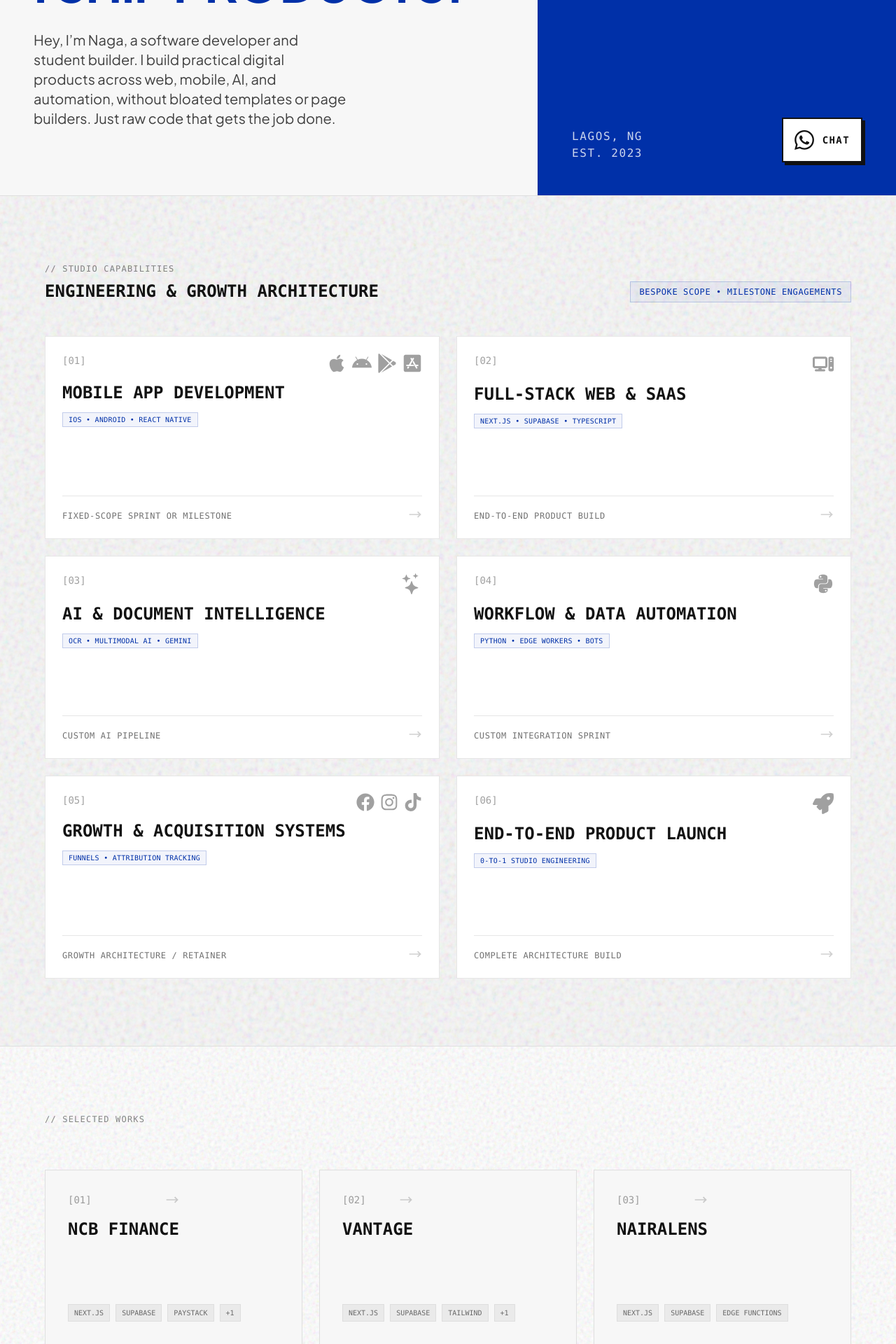
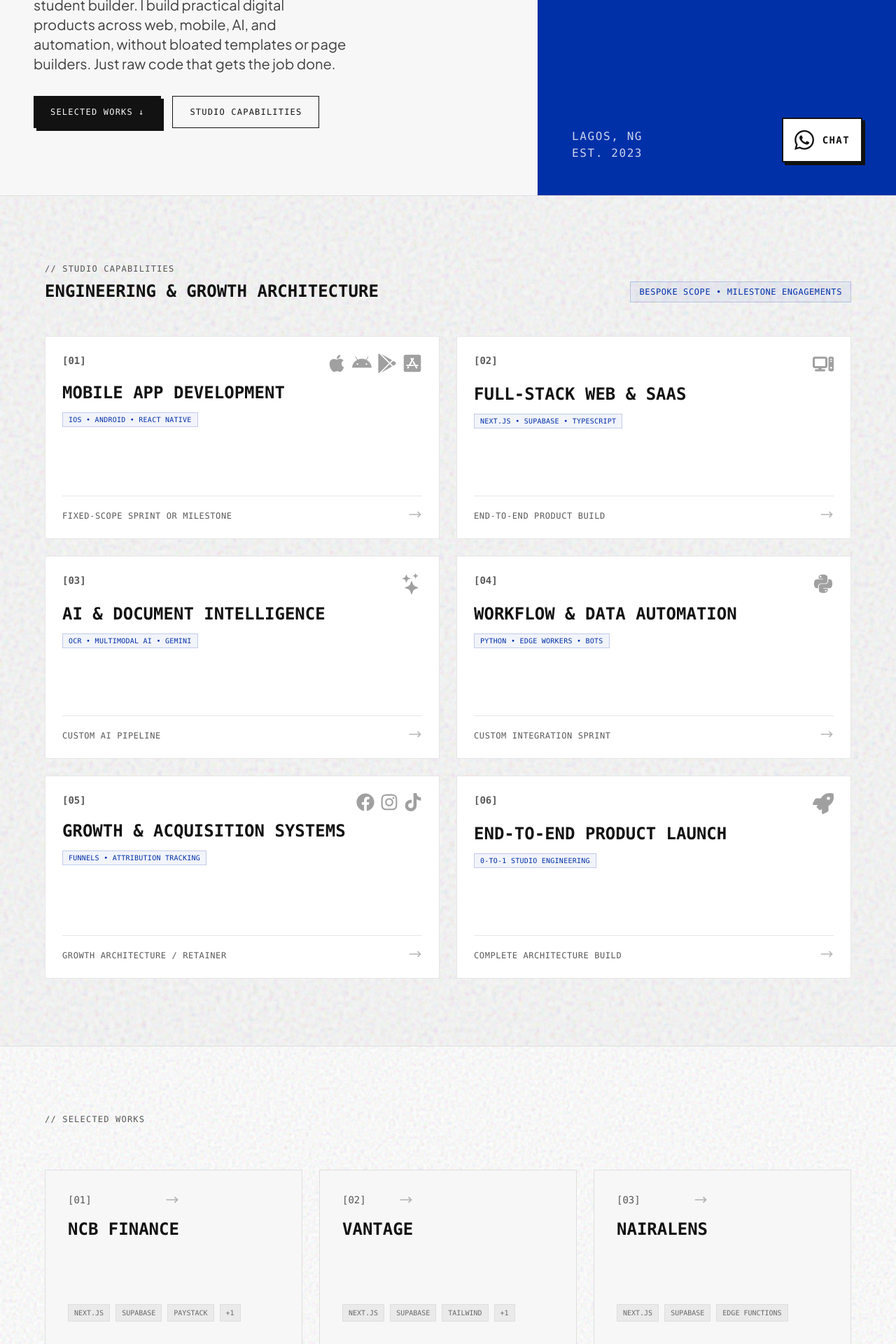
Before and after one commit to francisnaga/My-Portfolio, a React (Vite) app: page / in a window 1280 px wide. Shown: the part 520-2440 px from the top of the page at 70% size. Built offline with nearby package versions, Linux system fonts and the light colour scheme.

Commit message:
fix(superpowers-audit): resolve review findings, harden focus trap, fix contrast and nav order

```diff
--- a/index.html
+++ b/index.html
@@ -3,7 +3,7 @@
   <head>
     <meta charset="UTF-8" />
     <link rel="icon" type="image/svg+xml" href="/favicon.svg" />
-    <meta name="viewport" content="width=device-width, initial-scale=1.0" />
+    <meta name="viewport" content="width=device-width, initial-scale=1.0, viewport-fit=cover" />
     <title>Francis Naga // Independent Software Studio</title>
     <meta name="description" content="Independent software studio building precision mobile apps, fintech infrastructure, and production AI tools. No bloated templates. Just clean code built to convert." />
     <meta name="author" content="Efobi Francis Chibundo (Naga)" />
--- a/src/App.jsx
+++ b/src/App.jsx
@@ -1,4 +1,3 @@
-import { MotionConfig } from 'framer-motion'
 import Nav from './components/Nav'
 import Hero from './components/Hero'
 import Services from './components/Services'
@@ -9,8 +8,7 @@ import { whatsappLink } from './lib/contact'
 
 function App() {
   return (
-    // reducedMotion="user" makes every Framer animation honour the OS setting
-    <MotionConfig reducedMotion="user">
+    <>
       <a href="#main" className="skip-link">Skip to content</a>
       <Nav />
       <div className="relative w-full overflow-x-hidden selection:bg-accent selection:text-white">
@@ -37,7 +35,7 @@ function App() {
       </a>
 
       </div>
-    </MotionConfig>
+    </>
   )
 }
 
--- a/src/components/Contact.jsx
+++ b/src/components/Contact.jsx
@@ -53,7 +53,7 @@ export default function Contact() {
               </li>
             ))}
           </ul>
-          <p className="normal-case tracking-normal text-background/40">
+          <p className="normal-case tracking-normal text-background/70">
             © {CURRENT_YEAR} Efobi Francis Chibundo
           </p>
         </div>
--- a/src/components/Hero.jsx
+++ b/src/components/Hero.jsx
@@ -43,6 +43,21 @@ export default function Hero() {
           >
             Hey, I’m <span translate="no">Naga</span>, a software developer and student builder. I build practical digital products across web, mobile, AI, and automation, without bloated templates or page builders. Just raw code that gets the job done.
           </motion.p>
+          <motion.div variants={itemVariants} className="mt-8 flex flex-wrap gap-4">
+            <a
+              href="#work"
+              className="px-6 py-3.5 bg-foreground text-background font-mono text-xs uppercase tracking-widest hover:bg-accent hover:text-white transition-[background-color,color,transform] active:translate-x-[2px] active:translate-y-[2px] shadow-[4px_4px_0px_0px_rgba(17,17,17,1)] focus-visible:ring-2 focus-visible:ring-accent focus-visible:outline-none flex items-center gap-2"
+            >
+              Selected Works
+              <span aria-hidden="true">↓</span>
+            </a>
+            <a
+              href="#services"
+              className="px-6 py-3.5 border border-foreground text-foreground font-mono text-xs uppercase tracking-widest hover:bg-foreground hover:text-background transition-[background-color,color,transform] active:translate-x-[2px] active:translate-y-[2px] focus-visible:ring-2 focus-visible:ring-accent focus-visible:outline-none flex items-center gap-2"
+            >
+              Studio Capabilities
+            </a>
+          </motion.div>
         </motion.div>
       </div>
 
--- a/src/components/Nav.jsx
+++ b/src/components/Nav.jsx
@@ -6,9 +6,9 @@ import { useDialog } from '../lib/useDialog';
 
 const links = [
   { name: 'Home', href: '#home' },
+  { name: 'Services', href: '#services' },
   { name: 'Projects', href: '#work' },
   { name: 'About', href: '#about' },
-  { name: 'Services', href: '#services' },
   { name: 'Contact', href: '#contact' }
 ];
 
--- a/src/components/Services.jsx
+++ b/src/components/Services.jsx
@@ -107,7 +107,7 @@ export default function Services() {
       <div className="max-w-6xl mx-auto relative z-10">
         <div className="flex flex-col md:flex-row md:items-end justify-between mb-12 gap-4">
           <div>
-            <h2 className="font-mono text-xs uppercase tracking-widest text-foreground/50 mb-2">
+            <h2 className="font-mono text-xs uppercase tracking-widest text-foreground/70 mb-2">
               // Studio Capabilities
             </h2>
             <p className="font-mono text-xl sm:text-2xl uppercase font-bold text-foreground">
@@ -129,7 +129,7 @@ export default function Services() {
             >
               <div>
                 <div className="flex justify-between items-start mb-2">
-                  <span className="font-mono text-xs text-foreground/40 font-bold" aria-hidden="true">[{svc.id}]</span>
+                  <span className="font-mono text-xs text-foreground/70 font-bold" aria-hidden="true">[{svc.id}]</span>
                   {svc.icon && (
                     <div>
                       {svc.icon}
@@ -149,7 +149,7 @@ export default function Services() {
 
               <div>
                 <div className="font-mono text-xs text-foreground/70 border-t border-foreground/10 pt-3 pb-3">
-                  <span className="block text-[11px] text-foreground/50 uppercase tracking-wide mb-0.5">Model</span>
+                  <span className="block text-[11px] text-foreground/70 uppercase tracking-wide mb-0.5">Model</span>
                   <span className="font-semibold text-foreground">{svc.model}</span>
                 </div>
                 <div className="flex gap-2">
@@ -205,7 +205,7 @@ export default function Services() {
               <div aria-hidden="true" className={`absolute inset-0 p-6 flex flex-col justify-between transition-opacity duration-300 ${isActive ? 'opacity-0 pointer-events-none' : 'opacity-100'}`}>
                 <div>
                   <div className="flex justify-between items-start mb-3">
-                    <span className="font-mono text-sm text-foreground/40">[{svc.id}]</span>
+                    <span className="font-mono text-sm text-foreground/70 font-bold">[{svc.id}]</span>
                     {svc.icon && (
                       <div className="group-hover:text-accent transition-colors">
                         {svc.icon}
@@ -220,10 +220,10 @@ export default function Services() {
                   </span>
                 </div>
                 <div className="flex justify-between items-end border-t border-foreground/10 pt-4">
-                  <span className="font-mono text-xs uppercase tracking-wider text-foreground/60">
+                  <span className="font-mono text-xs uppercase tracking-wider text-foreground/70">
                     {svc.model}
                   </span>
-                  <svg className="w-5 h-5 text-foreground/20 group-hover:text-accent transform transition-[color,transform] group-hover:translate-x-1" fill="none" viewBox="0 0 24 24" stroke="currentColor">
+                  <svg className="w-5 h-5 text-foreground/30 group-hover:text-accent transform transition-[color,transform] group-hover:translate-x-1" fill="none" viewBox="0 0 24 24" stroke="currentColor">
                     <path strokeLinecap="square" strokeLinejoin="miter" strokeWidth={2} d="M17 8l4 4m0 0l-4 4m4-4H3" />
                   </svg>
                 </div>
@@ -236,7 +236,7 @@ export default function Services() {
                     <h3 id={`svc-d-${svc.id}`} className="font-mono text-lg uppercase font-bold text-accent">
                       {svc.title}
                     </h3>
-                    <span className="font-mono text-xs text-foreground/40 font-bold">[{svc.id}]</span>
+                    <span className="font-mono text-xs text-foreground/70 font-bold">[{svc.id}]</span>
                   </div>
                   <p className="font-sans text-xs text-foreground/80 mb-3 leading-relaxed">
                     {svc.desc}
@@ -245,7 +245,7 @@ export default function Services() {
                     <strong className="text-foreground block uppercase text-[10px] tracking-wider mb-0.5 text-accent">// Key Deliverables</strong>
                     <span>{svc.deliverables}</span>
                   </div>
-                  <div className="font-mono text-[10px] text-foreground/60 uppercase tracking-wide">
+                  <div className="font-mono text-[10px] text-foreground/70 uppercase tracking-wide">
                     Engagement: <strong className="text-foreground">{svc.model}</strong>
                   </div>
                 </div>
@@ -256,7 +256,7 @@ export default function Services() {
                     target="_blank"
                     rel="noreferrer"
                     aria-label={`Discuss ${svc.title} on WhatsApp`}
-                    className="flex-1 text-center py-2.5 bg-foreground text-background font-mono text-[10px] uppercase tracking-widest hover:bg-accent transition-colors flex items-center justify-center focus-visible:ring-2 focus-visible:ring-accent focus-visible:outline-none"
+                    className="flex-1 text-center min-h-11 py-2.5 bg-foreground text-background font-mono text-[10px] uppercase tracking-widest hover:bg-accent transition-colors flex items-center justify-center focus-visible:ring-2 focus-visible:ring-accent focus-visible:outline-none"
                     onClick={(e) => e.stopPropagation()}
                   >
                     WhatsApp
@@ -264,7 +264,7 @@ export default function Services() {
                   <a
                     href={emailLink(svc.title)}
                     aria-label={`Email about ${svc.title}`}
-                    className="flex-1 text-center py-2.5 border border-foreground text-foreground font-mono text-[10px] uppercase tracking-widest hover:bg-foreground hover:text-background transition-colors flex items-center justify-center focus-visible:ring-2 focus-visible:ring-accent focus-visible:outline-none"
+                    className="flex-1 text-center min-h-11 py-2.5 border border-foreground text-foreground font-mono text-[10px] uppercase tracking-widest hover:bg-foreground hover:text-background transition-colors flex items-center justify-center focus-visible:ring-2 focus-visible:ring-accent focus-visible:outline-none"
                     onClick={(e) => e.stopPropagation()}
                   >
                     Email
--- a/src/components/Work.jsx
+++ b/src/components/Work.jsx
@@ -113,7 +113,7 @@ export default function Work() {
   return (
     <section id="work" className="py-16 md:py-24 px-6 md:px-12 bg-white border-b border-foreground/10 noise-bg">
       <div className="max-w-6xl mx-auto relative z-10">
-        <h2 className="font-mono text-xs uppercase tracking-widest text-foreground/50 mb-12 md:mb-16">
+        <h2 className="font-mono text-xs uppercase tracking-widest text-foreground/70 mb-12 md:mb-16">
           // Selected Works
         </h2>
 
@@ -136,14 +136,14 @@ export default function Work() {
             >
               <div>
                 <div className="flex justify-between items-start mb-4">
-                  <span className="font-mono text-sm text-foreground/40 group-hover:text-accent/60 transition-colors">[{proj.id}]</span>
-                  <svg aria-hidden="true" className="w-5 h-5 text-foreground/20 group-hover:text-accent group-hover:-translate-y-1 group-hover:translate-x-1 transition-[color,transform]" fill="none" viewBox="0 0 24 24" stroke="currentColor">
+                  <span className="font-mono text-sm text-foreground/70 group-hover:text-accent transition-colors">[{proj.id}]</span>
+                  <svg aria-hidden="true" className="w-5 h-5 text-foreground/30 group-hover:text-accent group-hover:-translate-y-1 group-hover:translate-x-1 transition-[color,transform]" fill="none" viewBox="0 0 24 24" stroke="currentColor">
                     <path strokeLinecap="square" strokeLinejoin="miter" strokeWidth={2} d="M17 8l4 4m0 0l-4 4m4-4H3" />
                   </svg>
                 </div>
-                <h3 translate="no" className="font-mono text-2xl uppercase font-bold text-foreground group-hover:text-accent transition-colors mb-4">
+                <span role="heading" aria-level="3" translate="no" className="block font-mono text-2xl uppercase font-bold text-foreground group-hover:text-accent transition-colors mb-4">
                   {proj.title}
-                </h3>
+                </span>
               </div>
 
               <div className="flex flex-wrap gap-2">
@@ -203,7 +203,7 @@ export default function Work() {
               {/* Modal Content */}
               <div className="w-full p-6 sm:p-8 md:p-12 flex flex-col noise-bg">
                 <div className="relative z-10">
-                  <span className="font-mono text-xs sm:text-sm text-foreground/40 mb-2 block">[{activeProject.id}]</span>
+                  <span className="font-mono text-xs sm:text-sm text-foreground/70 mb-2 block">[{activeProject.id}]</span>
                   <h3 id="project-dialog-title" translate="no" className="font-mono text-2xl sm:text-3xl md:text-5xl uppercase font-bold text-foreground mb-4 md:mb-6 pr-10 md:pr-12">
                     {activeProject.title}
                   </h3>
@@ -235,11 +235,12 @@ export default function Work() {
                         <span className="font-mono text-xs uppercase tracking-wider text-foreground/70">
                           // Production Interface ({activeProject.screenshots.length} Screens)
                         </span>
-                        <span className="font-mono text-[10px] text-foreground/40 uppercase tracking-widest hidden sm:inline">
+                        <span className="font-mono text-[10px] text-foreground/70 uppercase tracking-widest hidden sm:inline">
                           Scroll horizontally →
                         </span>
                       </div>
                       <div
+                        role="region"
                         tabIndex={0}
                         aria-label={`${activeProject.title} app screenshots gallery`}
                         className="flex gap-4 overflow-x-auto pb-4 pt-1 snap-x snap-mandatory focus-visible:ring-2 focus-visible:ring-accent focus-visible:outline-none"
```
Also changed, not shown: src/components/About.jsx (+4 -4 lines), src/lib/useDialog.js (+11 -0 lines), 2 other files (tests, documents, lock files or other folders).
